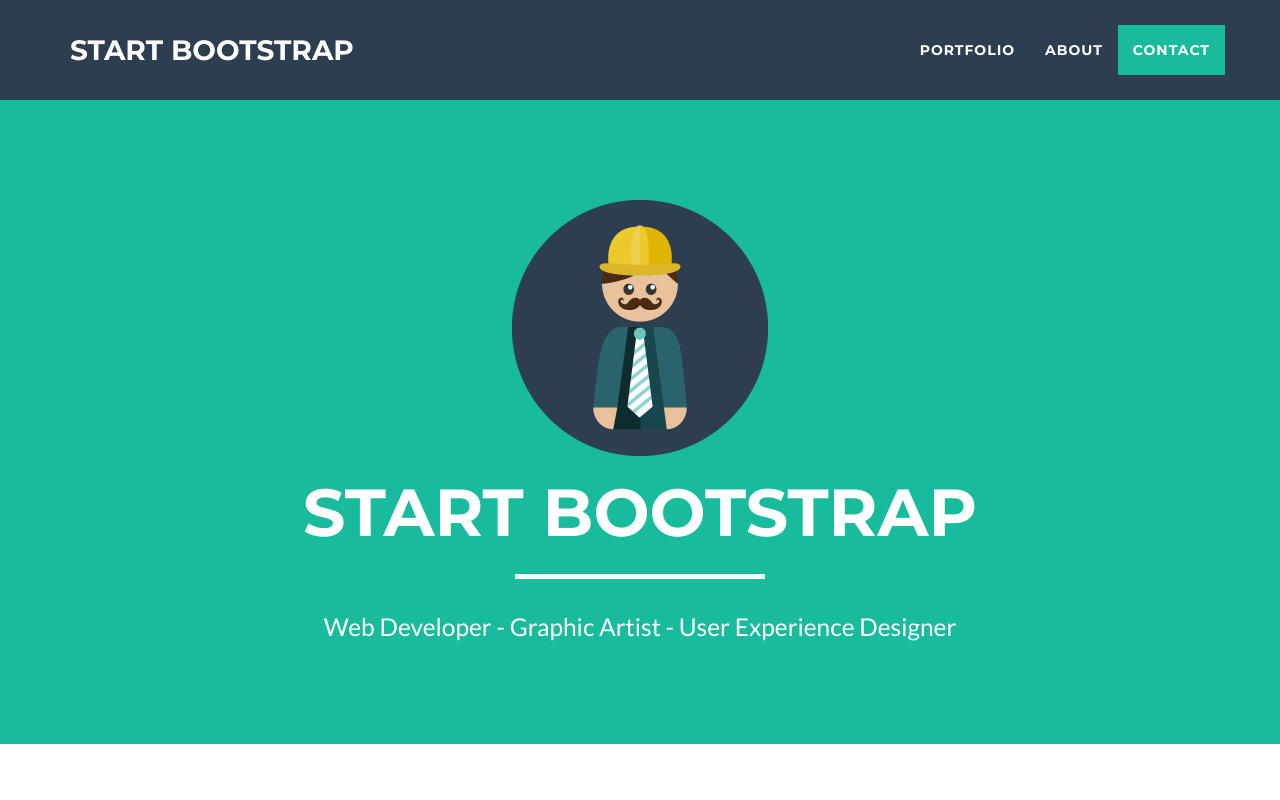
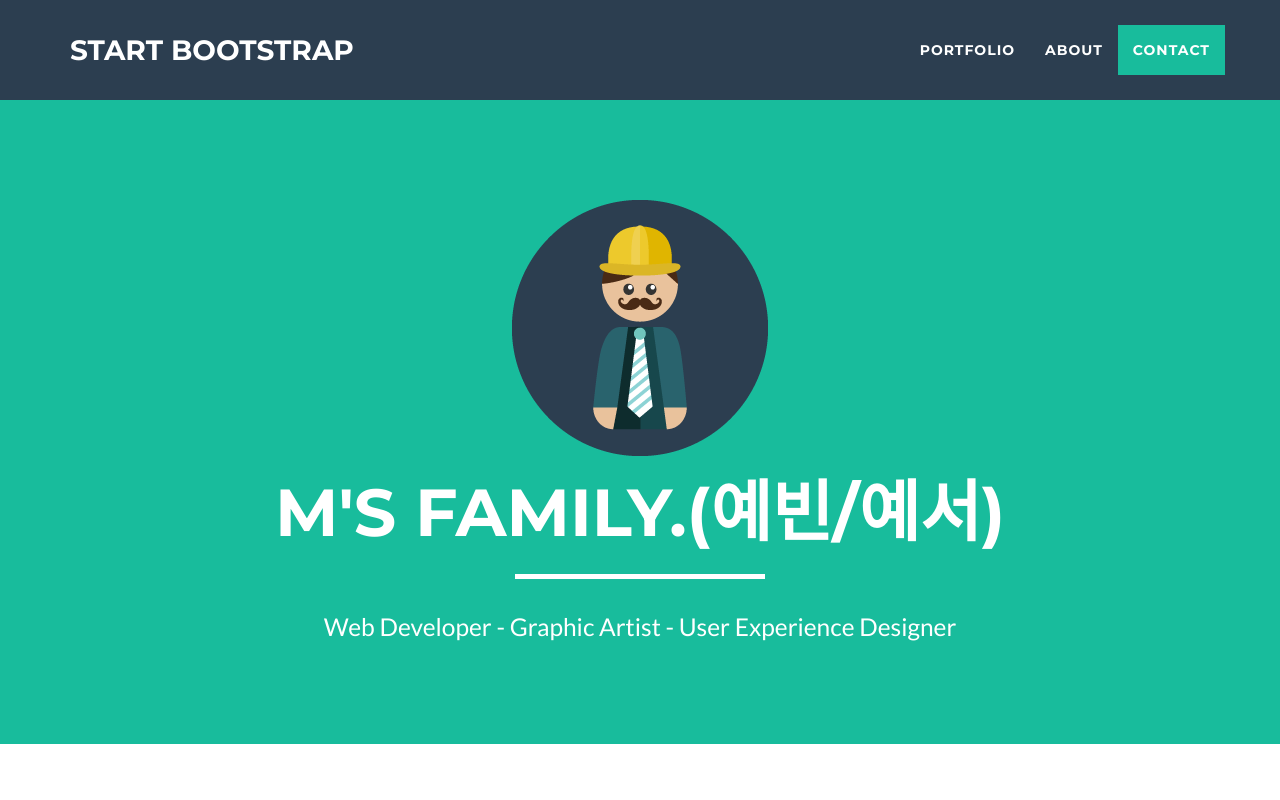
Before and after one commit to moonsangwook/hometest, a website: page index.html in a window 1280 px wide. Shown: the top 800 px of the page. Drawn offline with nearby package versions, Linux system fonts and the light colour scheme.

Commit message:
07/12-004

```diff
--- a/index.html
+++ b/index.html
@@ -74,7 +74,7 @@
                 <div class="col-lg-12">
                     <img class="img-responsive" src="img/profile.png" alt="">
                     <div class="intro-text">
-                        <h1 class="name">Start Bootstrap</h1>
+                        <h1 class="name">M's Family.(예빈/예서)</h1>
                         <hr class="star-light">
                         <span class="skills">Web Developer - Graphic Artist - User Experience Designer</span>
                     </div>
```
